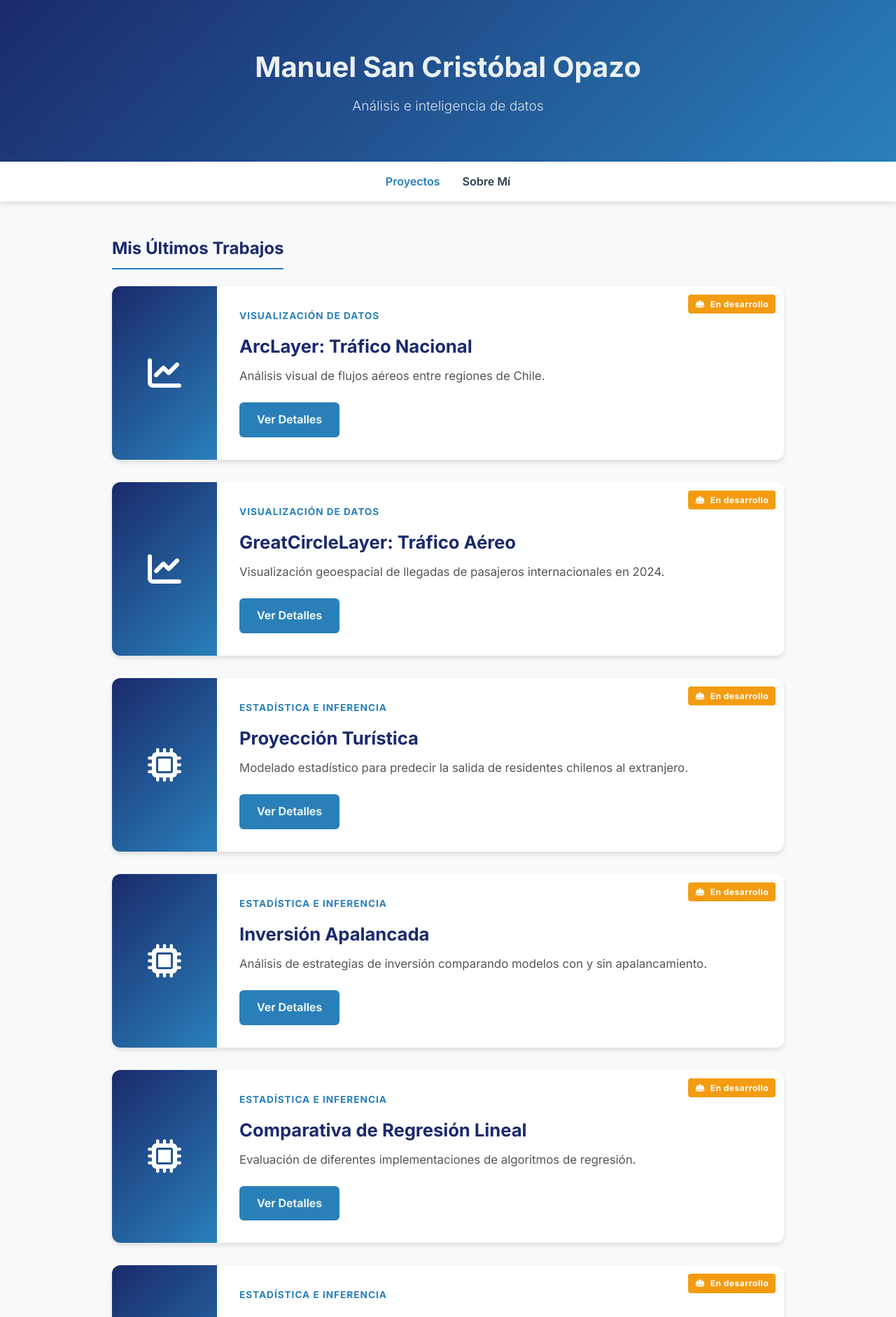
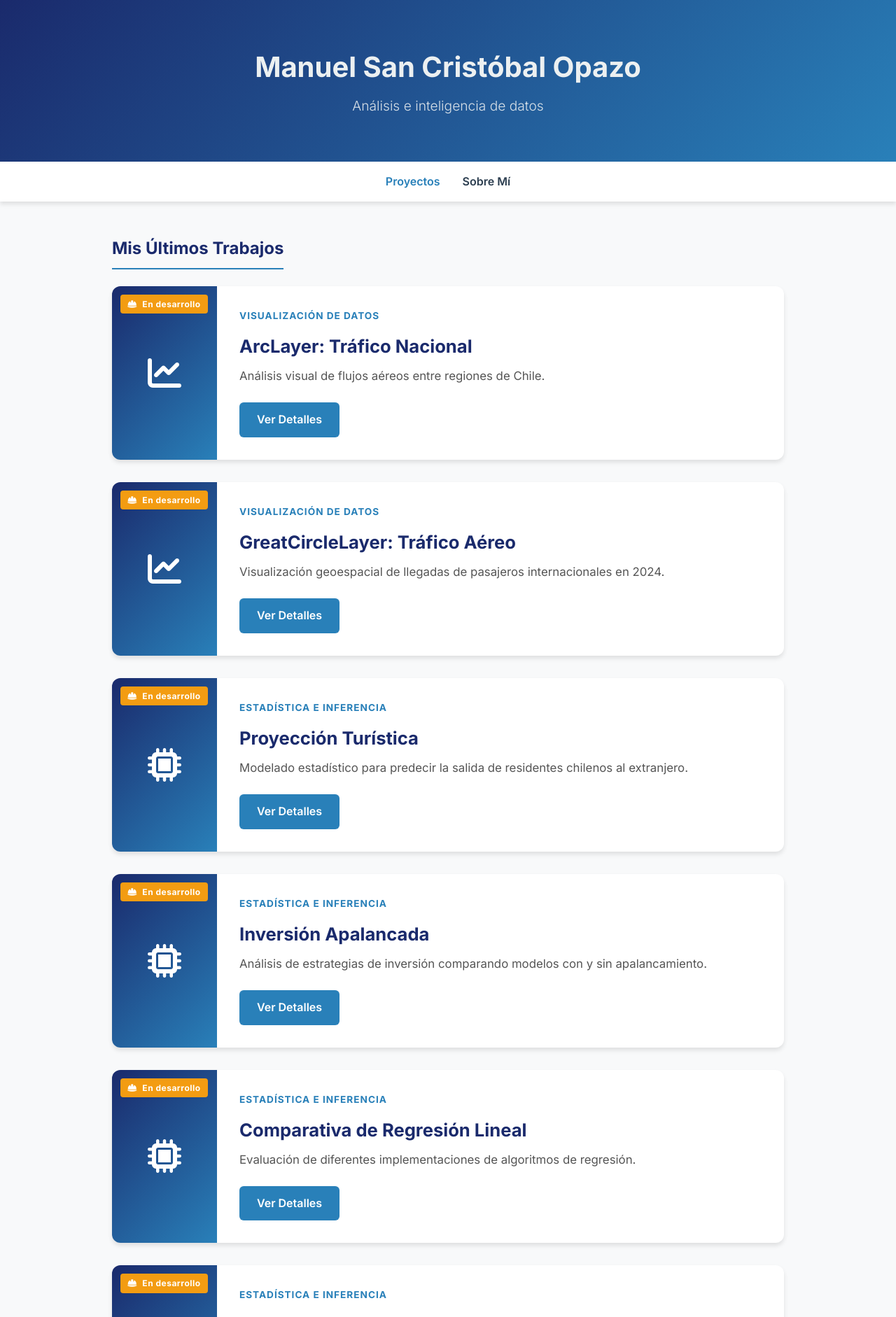
Before and after one commit to manuelsancristobal/manuelsancristobal.github.io, a Jekyll site: the page built from index.html, in a window 1280 px wide. Shown: the top 1882 px of the page at 70% size. Built offline with Jekyll 4.4.1, drawn with Linux system fonts in a browser that asks for light colours.

Commit message:
Fix WIP badge position to left side over project visual

```diff
--- a/assets/css/style.css
+++ b/assets/css/style.css
@@ -186,14 +186,14 @@ h2 {
 .wip-badge {
     position: absolute;
     top: 12px;
-    right: 12px;
+    left: 12px;
     background: var(--accent);
     color: var(--white);
     font-size: 0.75rem;
     font-weight: 700;
     padding: 4px 10px;
     border-radius: 4px;
-    z-index: 1;
+    z-index: 2;
     letter-spacing: 0.5px;
 }
 
```
